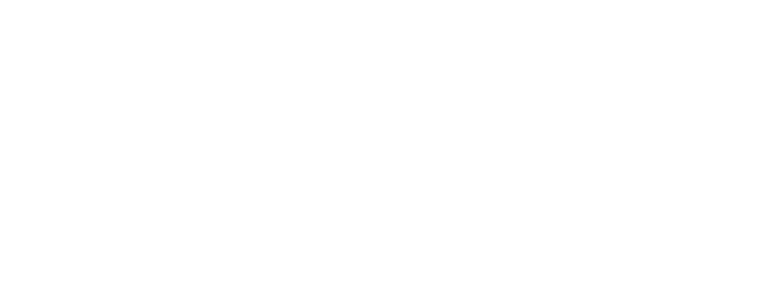
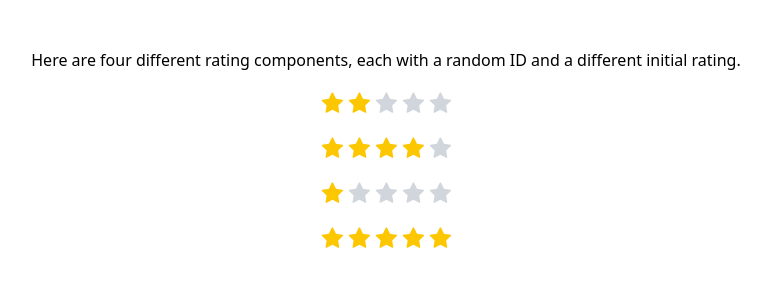
Before and after one commit to maseeh1/parsa-tasks, a Nuxt app: page /rating in a window 1280 px wide. Before the commit this address had no page. Shown: the top 300 px of the page, without its empty margins (254-1024 px from the left). Built offline with nearby package versions, Linux system fonts and the light colour scheme.

Commit message:
add description and other explanations

```diff
--- a/pages/index.vue
+++ b/pages/index.vue
@@ -8,10 +8,10 @@
         >Task 1 - Player Page</NuxtLink
       >
       <NuxtLink to="/video-player" class="text-blue-600 hover:underline"
-        >Task 2</NuxtLink
+        >Task 2 - Video Player</NuxtLink
       >
       <NuxtLink to="/rating" class="text-blue-600 hover:underline"
-        >Task 3</NuxtLink
+        >Task 3 - Rating Component</NuxtLink
       >
     </nav>
   </div>
--- /dev/null
+++ b/pages/rating/index.vue
@@ -0,0 +1,20 @@
+<template>
+  <div
+    class="flex mt-12 h-full flex-col gap-4 w-full justify-center items-center"
+  >
+    <span
+      >Here are four different rating components, each with a random ID and a
+      different initial rating.</span
+    >
+    <Rating :initialRating="2" :itemId="1000"></Rating>
+    <Rating :initialRating="4" :itemId="2244"></Rating>
+    <Rating :initialRating="1" :itemId="1223"></Rating>
+    <Rating :initialRating="5" :itemId="1234"></Rating>
+  </div>
+</template>
+
+<script setup>
+import Rating from "@/components/Rating.vue";
+</script>
+
+<style scoped></style>
```
